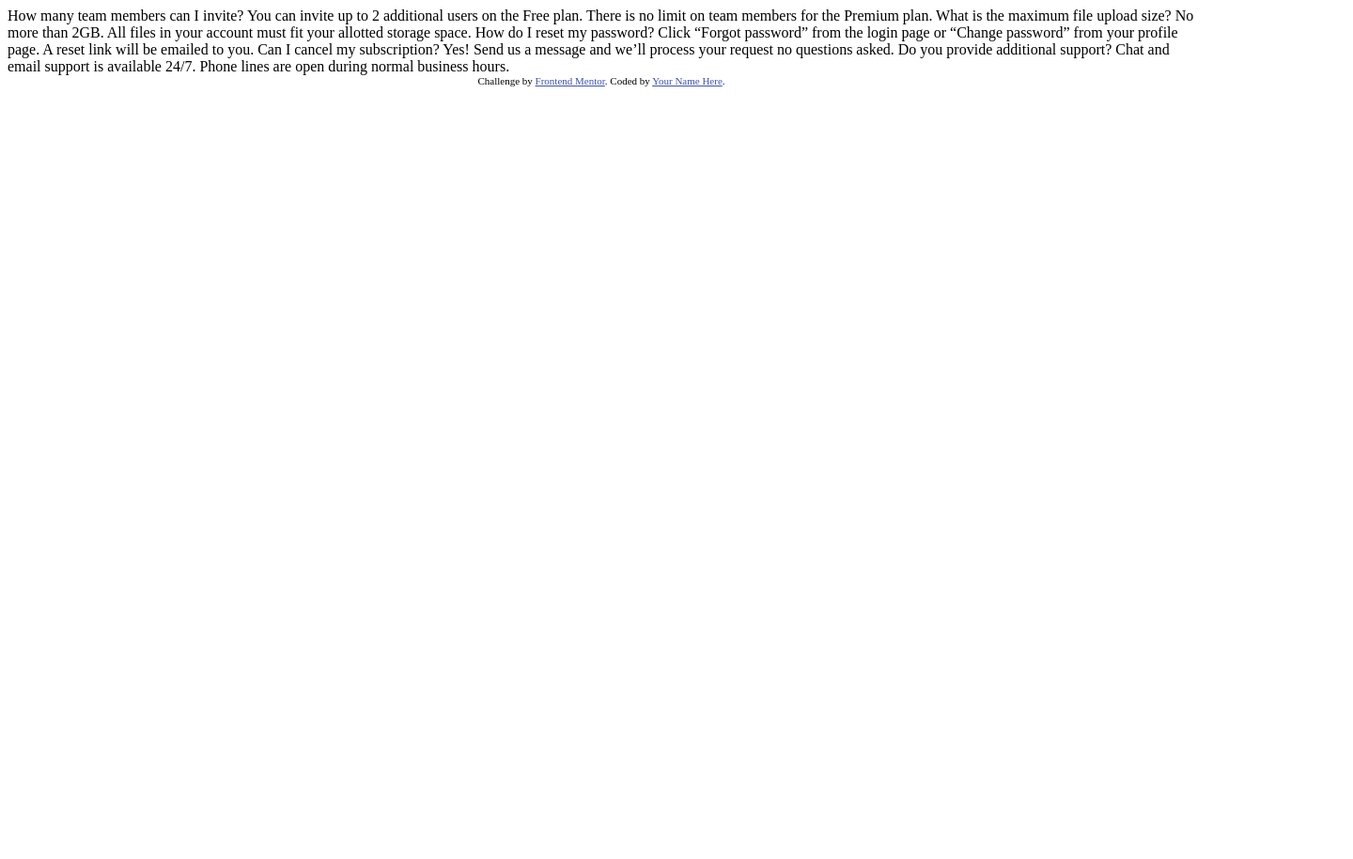
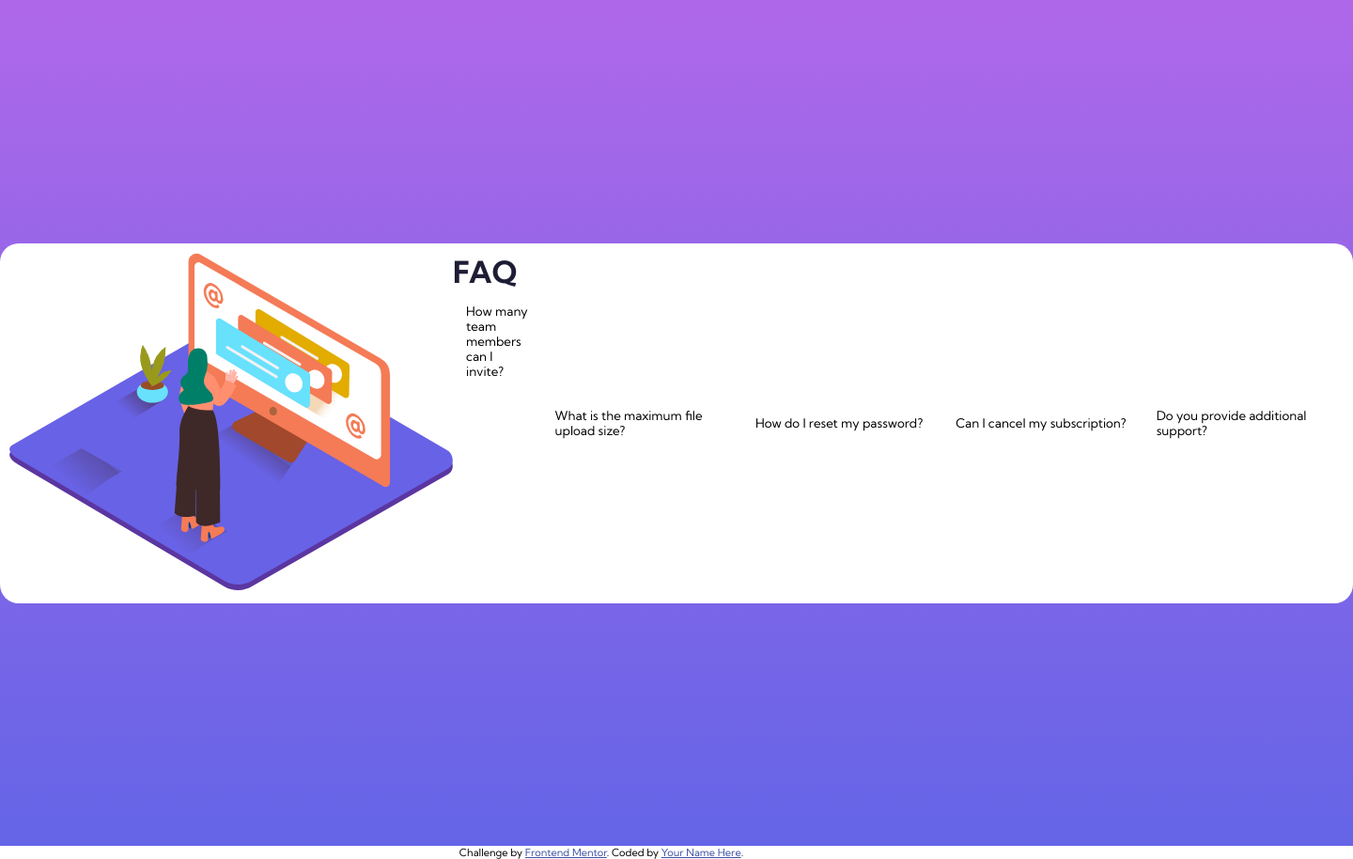
Before and after one commit to rshaywood/faq-accordion-card, a plain HTML site: page index.html in a window 1280 px wide. Shown: the whole page at 94% size, 1440 px wide, since content can reach past the window. Before the commit the page ends 800 px from the top, so only its background shows below. Drawn offline with Linux system fonts and the light colour scheme.

Commit message:
basic layout, styling, js.

```diff
--- a/index.html
+++ b/index.html
@@ -3,8 +3,9 @@
 <head>
   <meta charset="UTF-8">
   <meta name="viewport" content="width=device-width, initial-scale=1.0"> <!-- displays site properly based on user's device -->
-
+  <link href="https://fonts.googleapis.com/css2?family=Kumbh+Sans:wght@400;700&display=swap" rel="stylesheet">
   <link rel="icon" type="image/png" sizes="32x32" href="./images/favicon-32x32.png">
+  <link rel="stylesheet" href="style.css">
 
   <title>Frontend Mentor | FAQ Accordion Card</title>
 
@@ -15,26 +16,40 @@
   </style>
 </head>
 <body>
-  How many team members can I invite?
-  You can invite up to 2 additional users on the Free plan. There is no limit on
-  team members for the Premium plan.
-
-  What is the maximum file upload size?
-  No more than 2GB. All files in your account must fit your allotted storage space.
-
-  How do I reset my password?
-  Click “Forgot password” from the login page or “Change password” from your profile page.
-  A reset link will be emailed to you.
-
-  Can I cancel my subscription?
-  Yes! Send us a message and we’ll process your request no questions asked.
-
-  Do you provide additional support?
-  Chat and email support is available 24/7. Phone lines are open during normal business hours.
-
+  <div class="container">
+    <div class="faq-box">
+      <div class="image">
+        <img src="images/illustration-woman-online-desktop.svg" alt="woman on pc">
+      </div>
+      <div class="questions">
+        <h1>FAQ</h1>
+        <button class="accordion">How many team members can I invite?</div>
+        <div class="details">
+          <p>You can invite up to 2 additional users on the Free plan. There is no limit on team members for the Premium plan.</p>
+        </div>
+        <button class="accordion">What is the maximum file upload size?</button>
+        <div class="details">
+          <p>No more than 2GB. All files in your account must fit your allotted storage space.</p>
+        </div>
+        <button class="accordion">How do I reset my password?</button>
+        <div class="details">
+          <p>Click “Forgot password” from the buttonin page or “Change password” from your profile page.A reset link will be emailed to you.</p>
+        </div>
+        <button class="accordion">Can I cancel my subscription?</button>
+        <div class="details">
+          <p>Yes! Send us a message and we'll process your request no questions asked.</p>
+        </div>
+        <button class="accordion">Do you provide additional support?</button>
+        <div class="details">
+          <p>Chat and email support is available 24/7. Phone lines are open during normal business hours.</p>
+        </div>
+      </div>
+    </div>
+  </div>
   <div class="attribution">
     Challenge by <a href="https://www.frontendmentor.io?ref=challenge" target="_blank">Frontend Mentor</a>.
     Coded by <a href="#">Your Name Here</a>.
   </div>
+<script src="script.js"></script>
 </body>
 </html>
--- /dev/null
+++ b/script.js
@@ -0,0 +1,14 @@
+var acc = document.getElementsByClassName("accordion");
+var i;
+
+for (i = 0; i < acc.length; i++) {
+    acc[i].addEventListener("click", function () {
+        this.classList.toggle("active");
+        var details = this.nextElementSibling;
+        if (details.style.display === "block") {
+            details.style.display = "none";
+        } else {
+            details.style.display = "block";
+        }
+    });
+}
--- /dev/null
+++ b/style.css
@@ -0,0 +1,60 @@
+* {
+    margin: 0 auto;
+    box-sizing: border-box;
+    font-family: 'kumbh sans';
+}
+
+.container {
+    display: flex;
+    justify-content: center;
+    align-items: center;
+    height: 900px;
+    width: 1440px;
+    background-image: linear-gradient(hsl(273, 75%, 66%), hsl(240, 73%, 65%));
+}
+
+.faq-box {
+    display: flex;
+    border-radius: 20px;
+    background-color: white;
+    padding: 10px;
+}
+
+.image, .questions {
+    width: 50%;
+}
+
+h1 {
+    color: hsl(238, 29%, 16%);
+}
+
+.accordion {
+    background-color: white;
+    cursor: pointer;
+    padding: 14px;
+    width: 100%;
+    text-align: left;
+    border: none;
+    outline: none;
+    transition: 0.4s;
+}
+
+.accordion:hover {
+    background-color: white;
+    color: hsl(14, 88%, 65%);
+    font-weight: 700;
+}
+
+.active {
+    color: hsl(237, 12%, 33%);
+    font-weight: 700;
+}
+
+.details {
+    padding: 0 14px;
+    background-color: white;
+    color: hsl(240, 5%, 91%);
+    font-size: 12px;
+    display: none;
+    overflow: hidden;
+}
```
